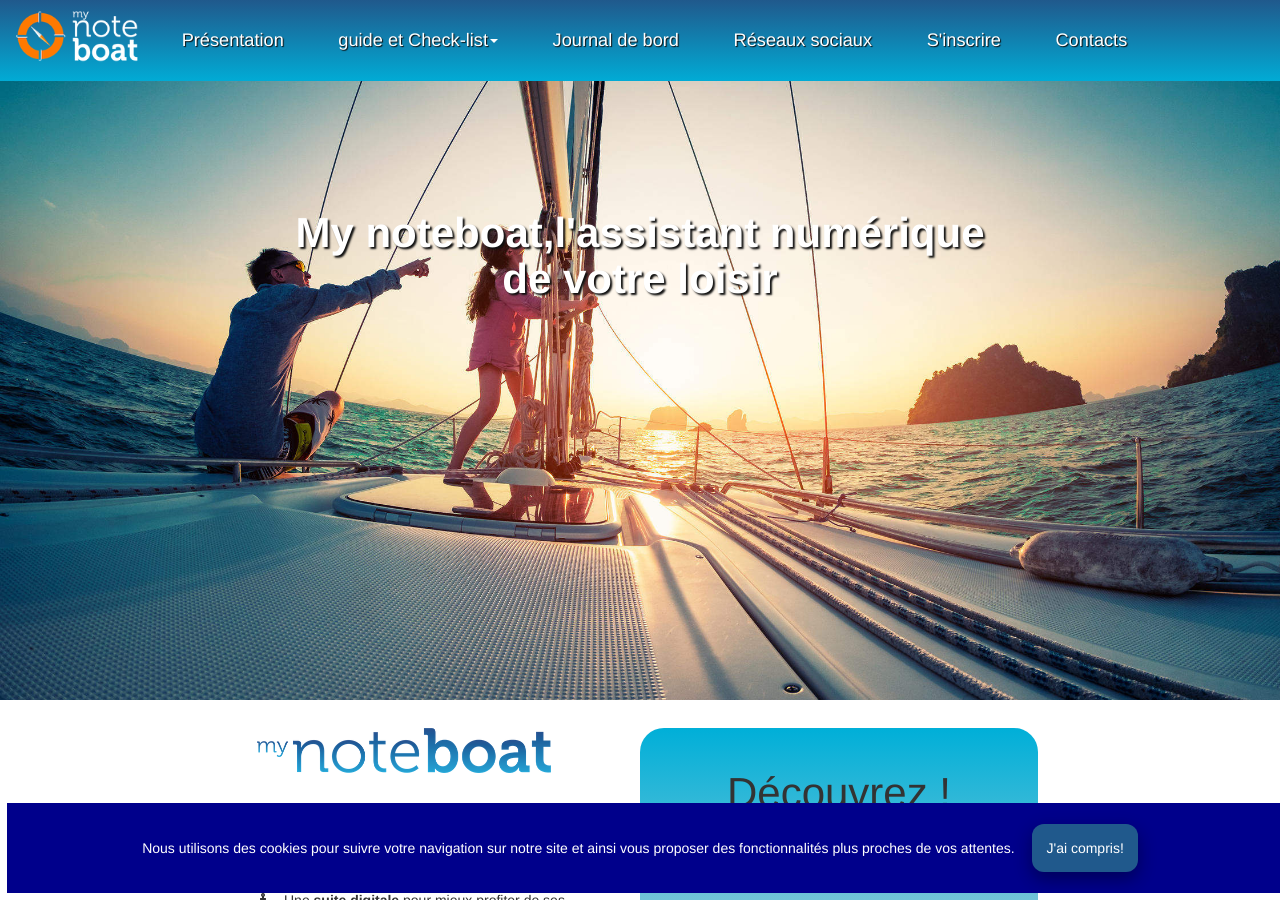
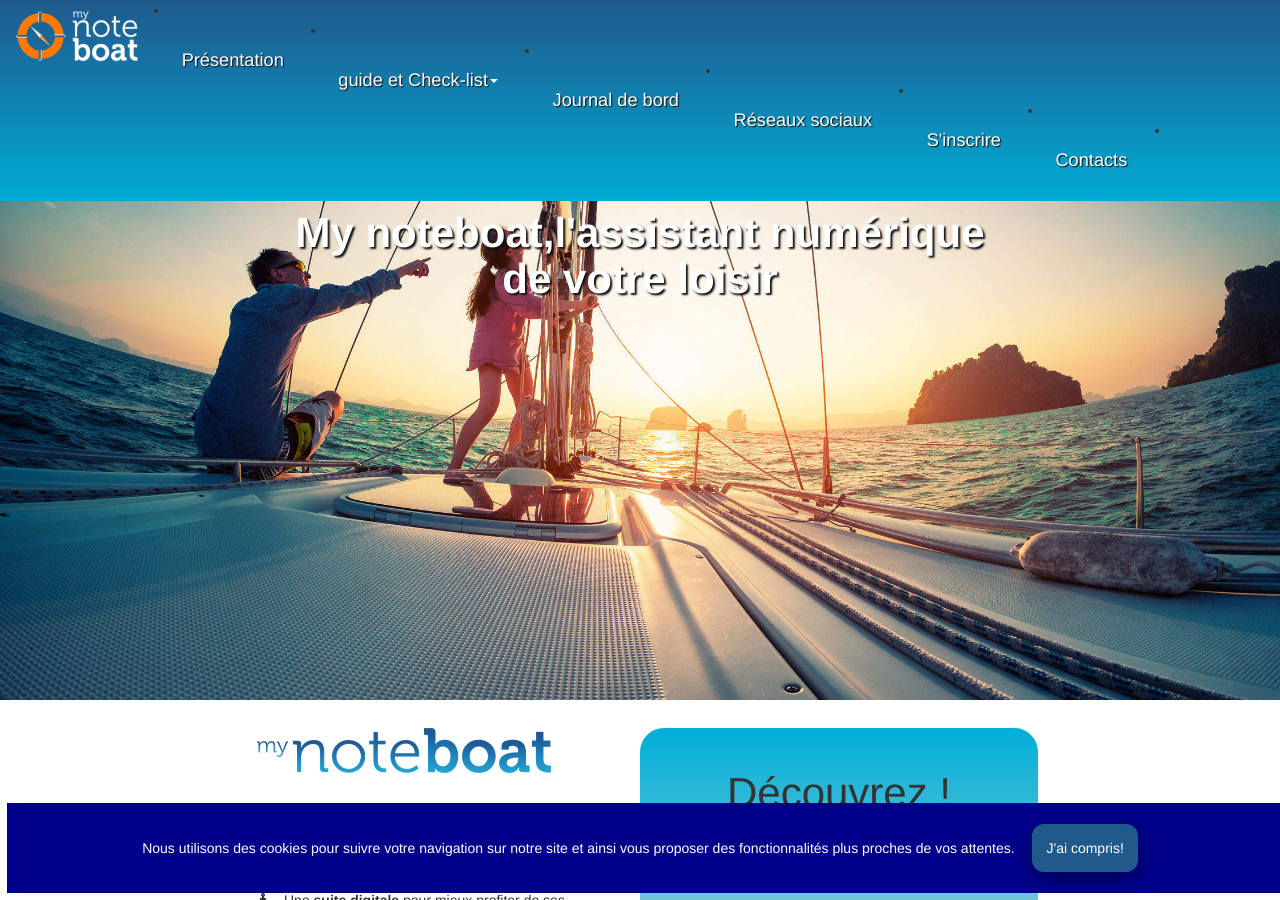
Before and after one commit to pjtiberghien/trial, a Jekyll site: the page built from docs/index.html, in a window 1280 px wide and 900 px high. Built offline with Jekyll 4.4.1, drawn with Linux system fonts in a browser that asks for light colours; nearby versions of some CDN libraries; grey boxes are pictures that could not be loaded.

Commit message:
modif navbar 2
un peu de nettoyage...

```diff
--- a/docs/_includes/navbar.html
+++ b/docs/_includes/navbar.html
@@ -1,7 +1,7 @@
 <nav id="mytopnav" class="topnav">
-    <a href="{{ site.url }}/index.html#home" class="image"><img src="{{ site.url }}/assets/images/logo.png" id="logo"></a>
-    <a href="{{ site.url }}/index.html#about">Présentation</a>
-    <class="dropdown">
+    <li><a href="{{ site.url }}/index.html#home" class="image"><img src="{{ site.url }}/assets/images/logo.png" id="logo"></a></li>
+    <li><a href="{{ site.url }}/index.html#about">Présentation</a></li>
+    <li><class="dropdown">
             <a href="#" class"dropdown-toggle" data-toggle="dropdonw" role="button" aria-haspopup="true" aria-expanded="false">guide et Check-list<span class="caret"></span></a>
                 <ul class="dropdown-menu">
                     <a href="#">guide de navigation</a>
@@ -12,11 +12,11 @@
                         <a href="#">#3 reussir sa sortie</a>
                     </ul>
                 </ul>
-        </class>
-    <a href="{{ site.url }}/blog">Journal de bord</a>
-    <a href="{{ site.url }}/index.html#reseauxsociaux">Réseaux sociaux</a>
-    <a href="{{ site.url }}/index.html#inscription">S'inscrire</a>
-    <a href="{{ site.url }}/index.html#contact">Contacts</a>
+            </li>
+    <li><a href="{{ site.url }}/blog">Journal de bord</a></li>
+    <li><a href="{{ site.url }}/index.html#reseauxsociaux">Réseaux sociaux</a></li>
+    <li><a href="{{ site.url }}/index.html#inscription">S'inscrire</a></li>
+    <li><a href="{{ site.url }}/index.html#contact">Contacts</a></li>
     <a href="javascript:void(0);" onclick="setTopNavVisibility()" title="Toggle Navigation Menu" id="topnavicon"
        class="icon"><i class="fa fa-bars"></i></a>
 </nav>
```
